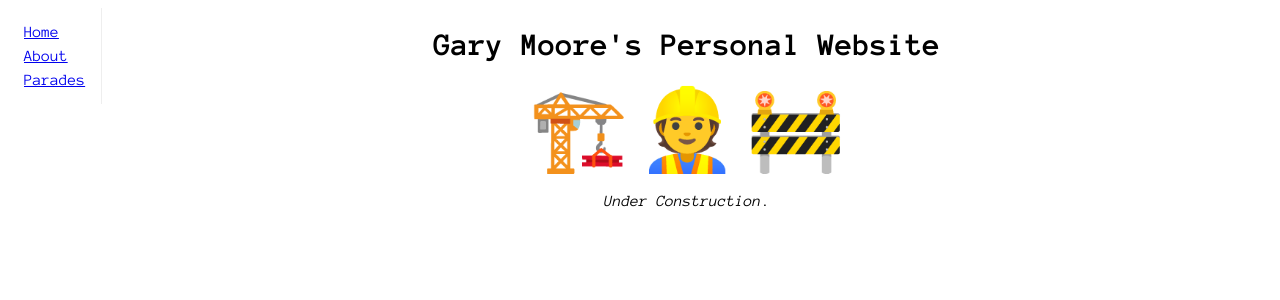
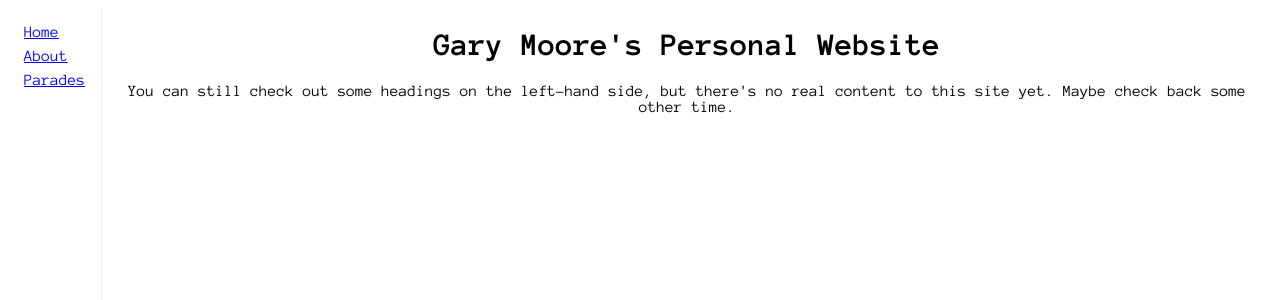
Before and after one commit to doggodoge/personal-website, a SvelteKit app: page / in a window 1280 px wide. Shown: the top 300 px of the page. Built offline with nearby package versions, Linux system fonts and the light colour scheme.

Commit message:
fix: make the nav a little better and remove emoji

```diff
--- a/src/lib/FunkyEmoji.svelte
+++ /dev/null
@@ -1,19 +0,0 @@
-<script lang="ts">
-  export let emoji: string;
-  export let size: string;
-</script>
-
-<span class="emoji" style="font-size: {size};">{emoji}</span>
-
-<style>
-  .emoji {
-    user-select: none;
-    -moz-user-select: -moz-none;
-    -webkit-user-select: none;
-    transition: 100ms;
-  }
-
-  .emoji:hover {
-    transform: scale(1.05);
-  }
-</style>
--- a/src/routes/+layout.svelte
+++ b/src/routes/+layout.svelte
@@ -24,7 +24,7 @@
     display: flex;
     flex-direction: row;
     width: 100%;
-    height: 100%;
+    height: 100vh;
   }
 
   .content {
--- a/src/routes/+page.svelte
+++ b/src/routes/+page.svelte
@@ -1,20 +1,14 @@
-<script>
-  import FunkyEmoji from '$lib/FunkyEmoji.svelte';
-</script>
-
 <main>
-  <h1>Gary Moore's Personal Website</h1>
-  <div>
-    <FunkyEmoji emoji="🏗️" size="5rem" />
-    <FunkyEmoji emoji="👷" size="5rem" />
-    <FunkyEmoji emoji="🚧" size="5rem" />
-  </div>
-  <p><em>Under Construction</em>.</p>
+	<h1>Gary Moore's Personal Website</h1>
+	<p>
+		You can still check out some headings on the left-hand side, but there's no real content to this
+		site yet. Maybe check back some other time.
+	</p>
 </main>
 
 <style>
-  main {
-    justify-content: center;
-    text-align: center;
-  }
+	main {
+		justify-content: center;
+		text-align: center;
+	}
 </style>
```
